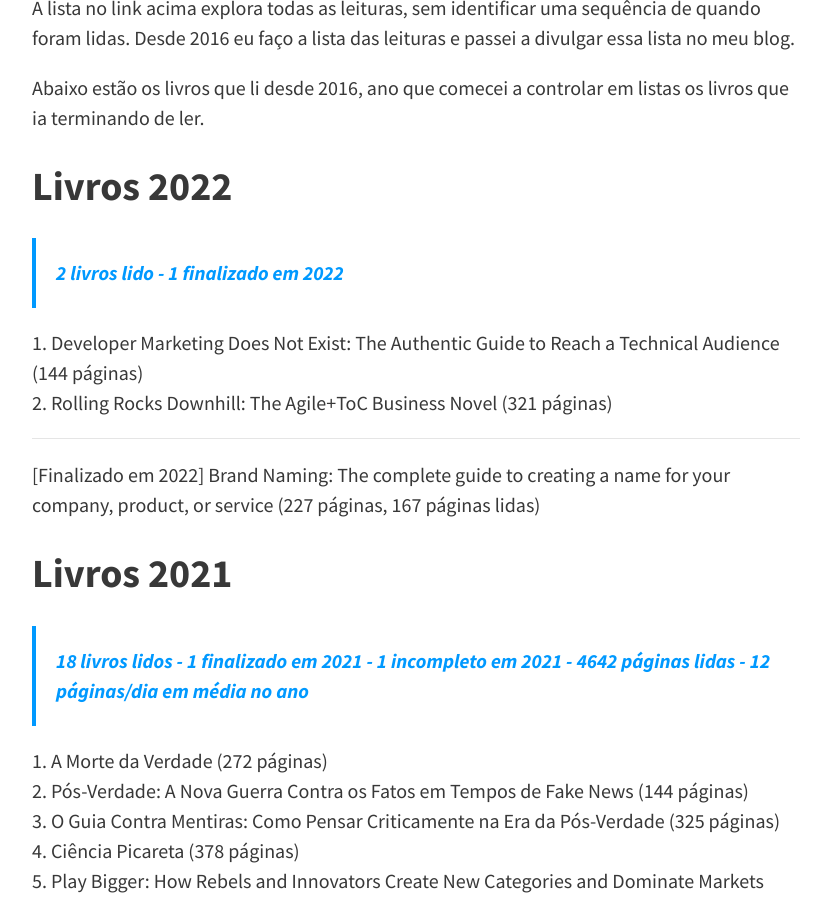
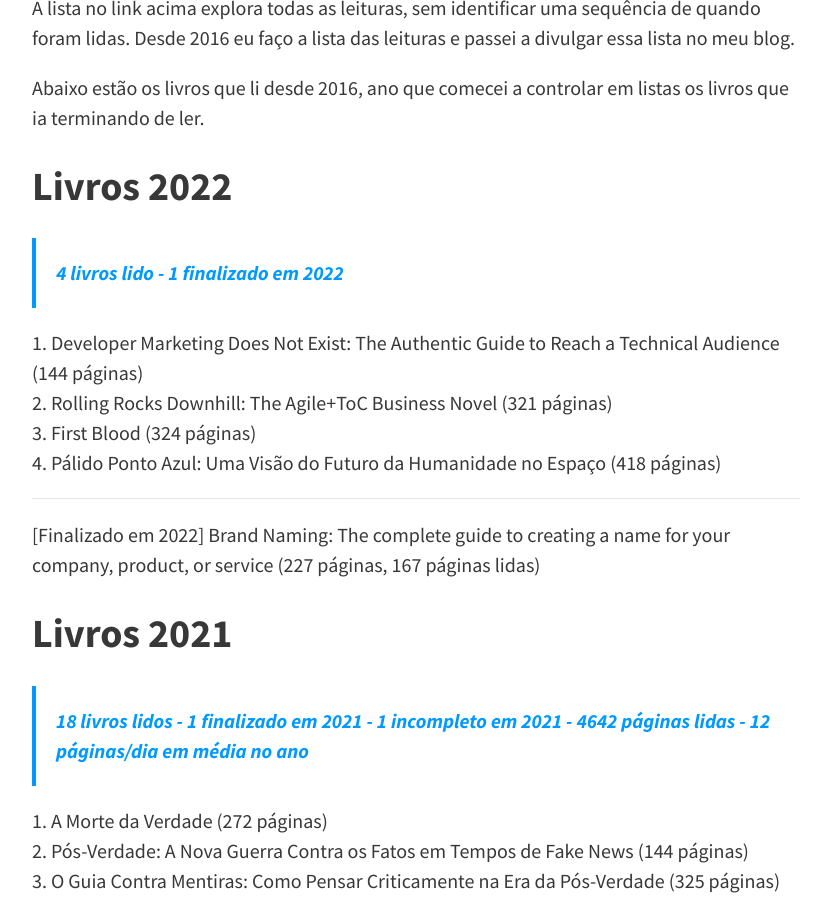
Before and after one commit to felipecbarbosa/felipecbarbosa.github.io, a Jekyll site: the page built from leituras.md, in a window 1280 px wide and 900 px high, scrolled down 852 px. Shown: the whole window, without its empty margins (224-1055 px from the left). Built offline with Jekyll 4.4.1, drawn with Linux system fonts in a browser that asks for light colours; nearby versions of some CDN libraries; comment, search, counter and statistics services are not loaded.

Commit message:
Added First Blood and Pale Blue Dot

```diff
--- a/leituras.md
+++ b/leituras.md
@@ -22,10 +22,12 @@ A lista no link acima explora todas as leituras, sem identificar uma sequência
 Abaixo estão os livros que li desde 2016, ano que comecei a controlar em listas os livros que ia terminando de ler.
 
 ## Livros 2022 {#livros-2022}
-> 2 livros lido - 1 finalizado em 2022
+> 4 livros lido - 1 finalizado em 2022
 
 1. Developer Marketing Does Not Exist: The Authentic Guide to Reach a Technical Audience (144 páginas)
 2. Rolling Rocks Downhill: The Agile+ToC Business Novel (321 páginas)
+3. First Blood (324 páginas)
+4. Pálido Ponto Azul: Uma Visão do Futuro da Humanidade no Espaço (418 páginas)
 
 ---
 
```
